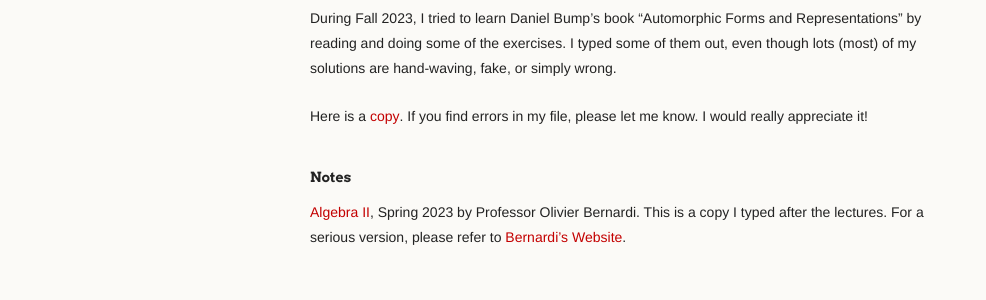
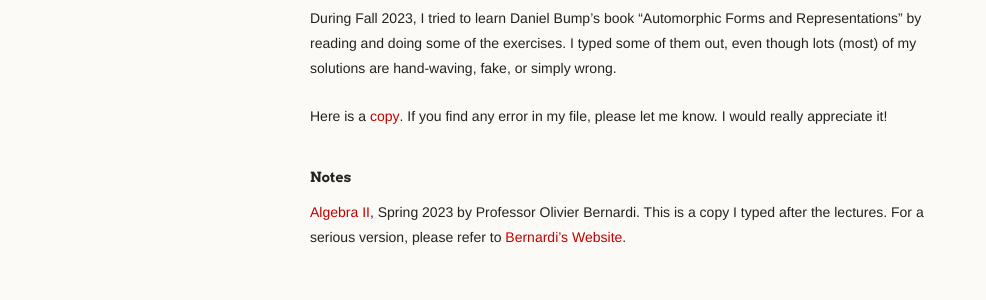
Before and after one commit to axhou/axhou.github.io, a Jekyll site: the page built from index.md, in a window 1280 px wide. Shown: the part 476-776 px from the top of the page, without its empty margins (0-986 px from the left). Built offline with Jekyll 4.4.1, drawn with Linux system fonts in a browser that asks for light colours; our own code applies the rules of GitHub Pages for plain Markdown files.

Commit message:
Update index.md

```diff
--- a/index.md
+++ b/index.md
@@ -19,7 +19,7 @@ Here is the schedule for it: [Link to schedule](./bzf2024.html).
 #### Bump Exercises
 During Fall 2023, I tried to learn Daniel Bump's book "Automorphic Forms and Representations" by reading and doing some of the exercises. I typed some of them out, even though lots (most) of my solutions are hand-waving, fake, or simply wrong.
 
-Here is a [copy](./docs/Exercise.pdf). If you find errors in my file, please let me know. I would really appreciate it!
+Here is a [copy](./docs/Exercise.pdf). If you find any error in my file, please let me know. I would really appreciate it!
 
 #### Notes
 [Algebra II](./docs/Algebra2notes.pdf), Spring 2023 by Professor Olivier Bernardi. This is a copy I typed after the lectures. For a serious version, please refer to [Bernardi's Website](https://sites.google.com/brandeis.edu/bernardi/teaching).
```
